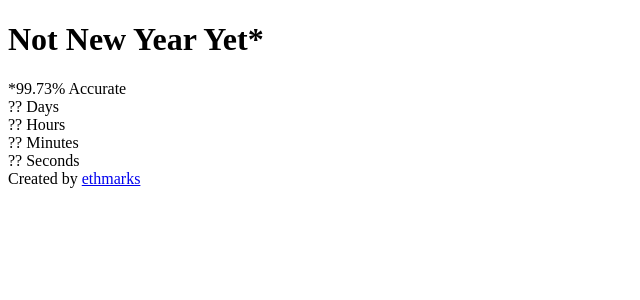
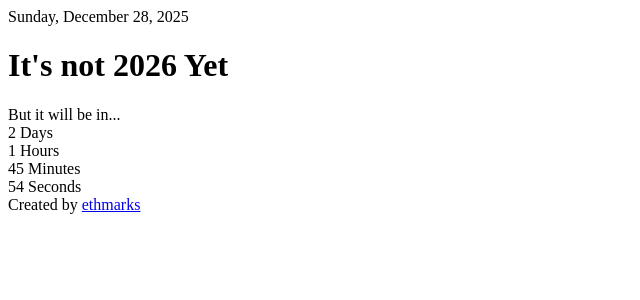
Before and after one commit to ethmarks/nye, a SvelteKit app: page / in a window 1280 px wide. Shown: the top 300 px of the page, without its empty margins (0-640 px from the left). Built offline with nearby package versions, Linux system fonts and the light colour scheme.

Commit message:
implement countdown update logic

```diff
--- a/src/routes/+page.svelte
+++ b/src/routes/+page.svelte
@@ -1,11 +1,69 @@
 <script>
-    let dateString = $state("");
-    let title = $state("Not New Year Yet*");
-    let subtitle = $state("*99.73% Accurate");
-    let days = $state("??");
-    let hours = $state("??");
-    let minutes = $state("??");
-    let seconds = $state("??");
+    import { onMount } from "svelte";
+
+    let dateString = $derived(getDateString());
+    let currentYear = $derived(getYear());
+    let title = $derived("Not New Year Yet*");
+    let subtitle = $derived("*99.73% Accurate");
+    let days = $derived("??");
+    let hours = $derived("??");
+    let minutes = $derived("??");
+    let seconds = $derived("??");
+
+    function getDateString(date = new Date()) {
+        return date.toLocaleDateString("en-US", {
+            weekday: "long",
+            month: "long",
+            day: "numeric",
+            year: "numeric",
+        });
+    }
+
+    function getYear(date = new Date()) {
+        return date.getFullYear();
+    }
+
+    function updateCountdown() {
+        dateString = getDateString();
+        currentYear = getYear();
+
+        const now = new Date();
+        const beforeJan2 = now < new Date(currentYear + 1, 0, 2, 0, 0, 0);
+        const isNYD = !beforeJan2 && now.getDate() === 1;
+
+        let newyear = beforeJan2
+            ? new Date(currentYear, 11, 31, 0, 0, 0)
+            : new Date(currentYear + 1, 11, 31, 0, 0, 0);
+
+        const diff = newyear - now;
+
+        if (isNYD) {
+            days = 0;
+            hours = 0;
+            minutes = 0;
+            seconds = 0;
+        } else {
+            days = Math.floor(diff / (1000 * 60 * 60 * 24));
+            hours = Math.floor(
+                (diff % (1000 * 60 * 60 * 24)) / (1000 * 60 * 60),
+            );
+            minutes = Math.floor((diff % (1000 * 60 * 60)) / (1000 * 60));
+            seconds = Math.floor((diff % (1000 * 60)) / 1000);
+        }
+
+        if (isNYD) {
+            title = `It is ${currentYear}.`;
+            subtitle = `Happy New Year!`;
+        } else {
+            title = `It's not ${currentYear + 1} Yet`;
+            subtitle = "But it will be in...";
+        }
+    }
+
+    onMount(() => {
+        updateCountdown();
+        setInterval(() => updateCountdown(), 1000);
+    });
 </script>
 
 <header class="header">
```
